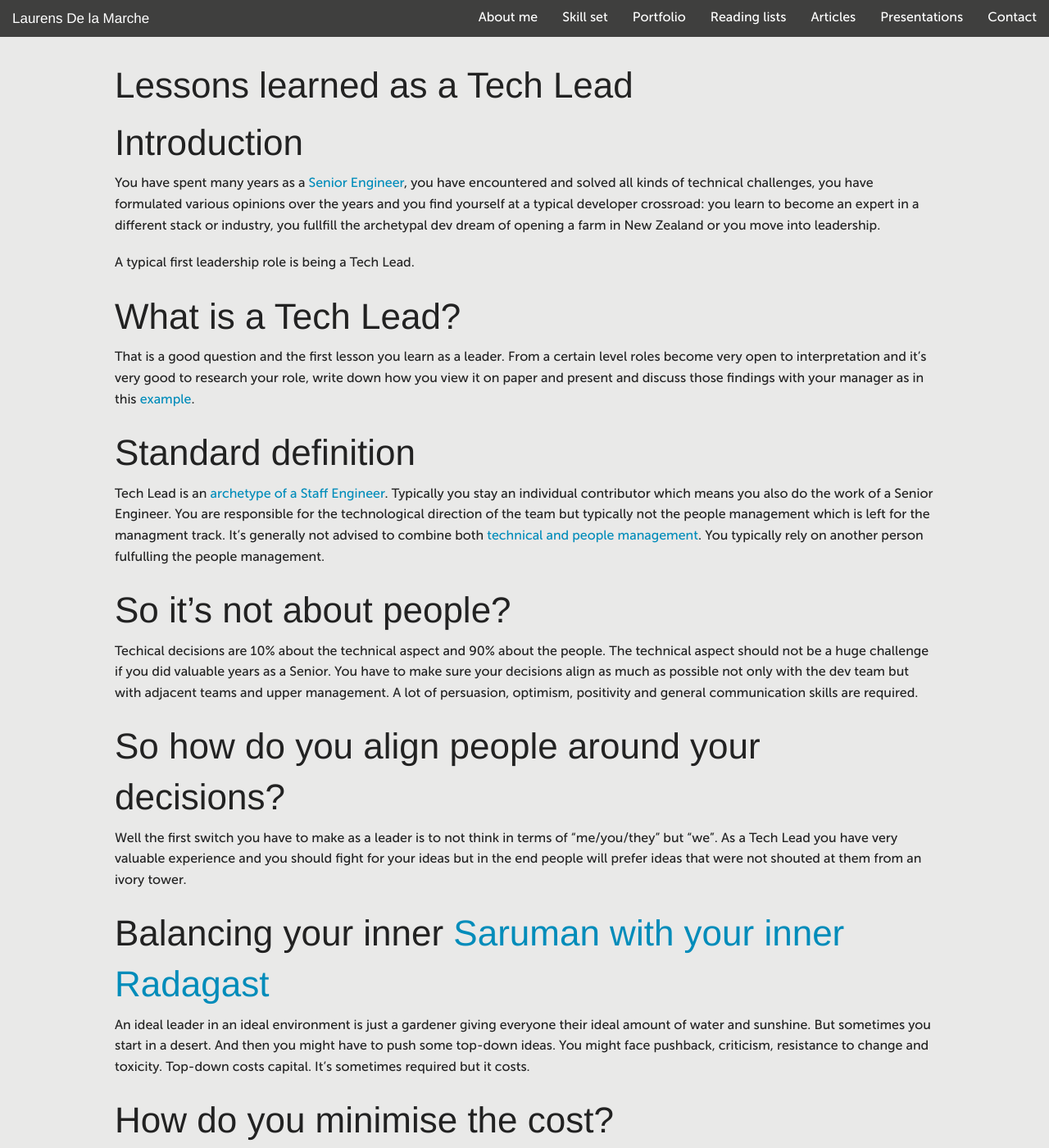
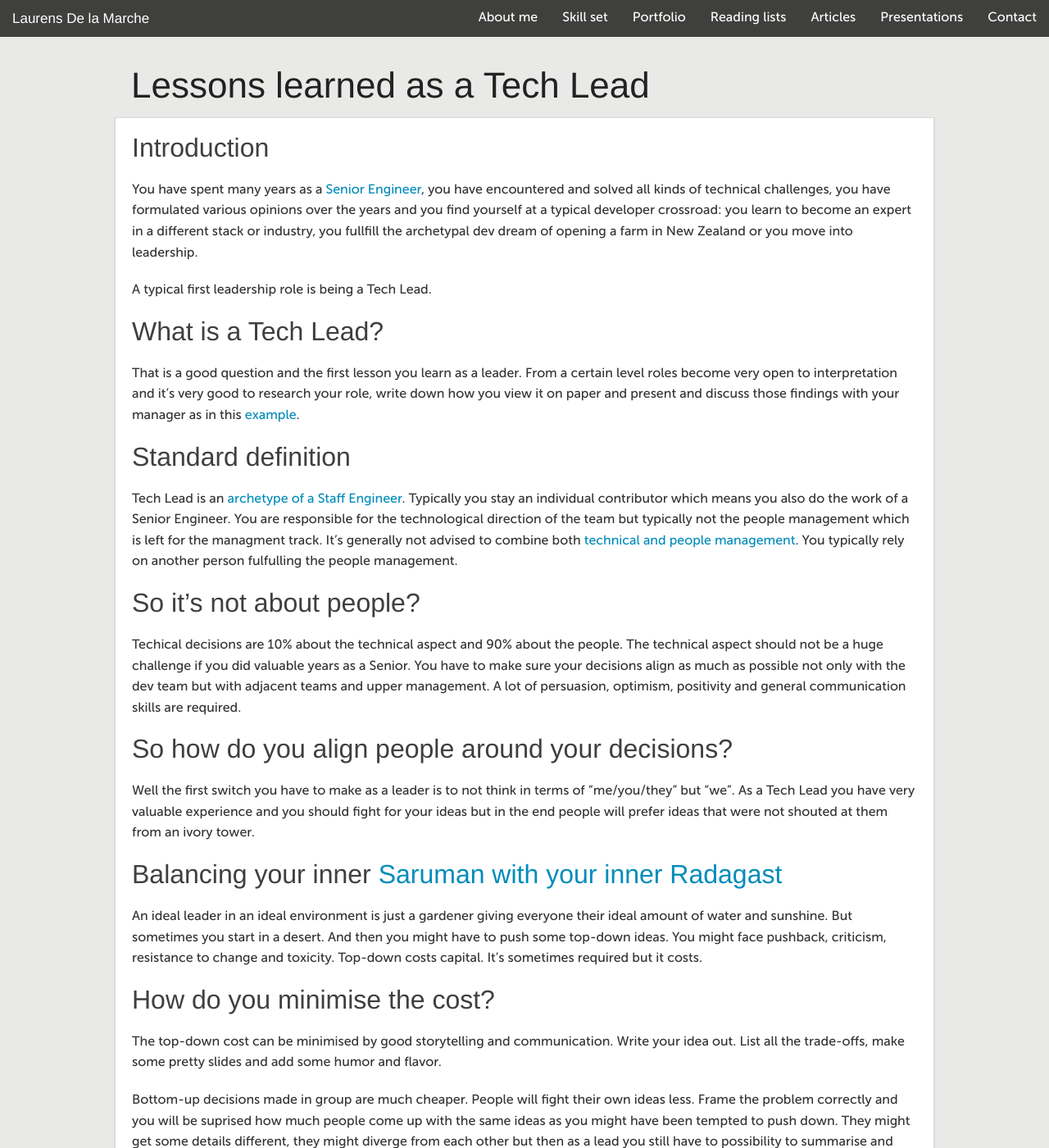
Before and after one commit to ldlamarc/laurensdelamarche, a Jekyll site: the page built from docs/_posts/2024-02-04-lessons-learned-tech-lead-skills.md, in a window 1280 px wide and 1400 px high. Shown: the whole window at 82% size. Built offline with Jekyll 4.4.1, drawn with Linux system fonts in a browser that asks for light colours.

Commit message:
Improve styling a bit

```diff
--- a/docs/_layouts/default.html
+++ b/docs/_layouts/default.html
@@ -75,6 +75,26 @@
     .panel {
       background: #fff;
       box-shadow: 0 1px 1px rgba(0, 0, 0, 0.15), -1px 0 0 rgba(0, 0, 0, 0.03), 1px 0 0 rgba(0, 0, 0, 0.03), 0 1px 0 rgba(0, 0, 0, 0.12);
+    }
+
+    .panel h2 {
+      margin-bottom: 0.75em;
+      color: #3f3f3e;
+      font-size: 2em;
+    }
+
+    .panel h3 {
+      color: #3f3f3e;
+      font-size: 1.75em;
+    }
+
+    .panel h4 {
+      color: #3f3f3e;
+      font-size: 1.5em;
+    }
+
+    code {
+      border-style: none;
     }
 
     .panel>:first-child.reading-list {
--- a/docs/_layouts/post.html
+++ b/docs/_layouts/post.html
@@ -1,5 +1,5 @@
 ---
 layout: default
 ---
-<h1>{{ page.short_title }}</h1>
-{{ content}}
+<h1 style="padding-left: 1.25rem">{{ page.short_title }}</h1>
+<div class="panel">{{ content}}</div>
--- a/docs/_posts/2024-02-04-lessons-learned-tech-lead-skills.md
+++ b/docs/_posts/2024-02-04-lessons-learned-tech-lead-skills.md
@@ -6,7 +6,7 @@ datetime: 2024-02-04T20:00
 excerpt: Lessons learned as a Tech Lead
 ---
 
-# Introduction
+## Introduction
 
 You have spent many years as a [Senior Engineer]({% post_url 2024-02-04-essential-skills-senior-engineer %}), you
 have encountered and solved all kinds of technical challenges, you have formulated various opinions over the years and
@@ -14,13 +14,13 @@ you find yourself at a typical developer crossroad: you learn to become an exper
 
 A typical first leadership role is being a Tech Lead.
 
-# What is a Tech Lead?
+## What is a Tech Lead?
 
 That is a good question and the first lesson you learn as a leader. From a certain level roles become very open to
 interpretation and it's very good to research your role, write down how you view it on paper and present and discuss
 those findings with your manager as in this [example](/tech_lead_role.pdf).
 
-# Standard definition
+## Standard definition
 
 Tech Lead is an [archetype of a Staff Engineer](https://staffeng.com/guides/staff-archetypes/). Typically you stay an
 individual contributor which means you also do the work of a Senior Engineer. You are responsible for the technological
@@ -28,26 +28,26 @@ direction of the team but typically not the people management which is left for
 advised to combine both [technical and people management](https://lethain.com/tech-lead-managers/). You typically rely
 on another person fulfulling the people management.
 
-# So it's not about people?
+## So it's not about people?
 
 Techical decisions are 10% about the technical aspect and 90% about the people. The technical aspect should not be a
 huge challenge if you did valuable years as a Senior. You have to make sure your decisions align as much as possible not
 only with the dev team but with adjacent teams and upper management. A lot of persuasion, optimism,
 positivity and general communication skills are required.
 
-# So how do you align people around your decisions?
+## So how do you align people around your decisions?
 
 Well the first switch you have to make as a leader is to not think in terms of "me/you/they" but "we". As a Tech Lead
 you have very valuable experience and you should fight for your ideas but in the end people will prefer ideas that were
 not shouted at them from an ivory tower.
 
-# Balancing your inner [Saruman with your inner Radagast](https://medium.com/@komorama/the-sarumans-and-the-radagasts-6392f889d142)
+## Balancing your inner [Saruman with your inner Radagast](https://medium.com/@komorama/the-sarumans-and-the-radagasts-6392f889d142)
 
 An ideal leader in an ideal environment is just a gardener giving everyone their ideal amount of water and sunshine. But
 sometimes you start in a desert. And then you might have to push some top-down ideas. You might face pushback,
 criticism, resistance to change and toxicity. Top-down costs capital. It's sometimes required but it costs.
 
-# How do you minimise the cost?
+## How do you minimise the cost?
 
 The top-down cost can be minimised by good storytelling and communication. Write your idea out. List all the trade-offs,
 make some pretty slides and add some humor and flavor.
@@ -60,7 +60,7 @@ summarise and compromise it into a decision you feel comfortable with. You plant
 Also it's cheaper to make a small step in the right direction than trying to solve too much with big leaps. Don't expect
 too much right off the bat. A PR that comes in at 5/10, get it to 7/10 instead of 10/10. If noone writes any tests ask for simple tests. Try easing everyone in.
 
-# How do you pay the cost?
+## How do you pay the cost?
 
 It's important to safeguard you personal time to recuperate, to keep a healthy worklife balance. It's important to stay optimistic and positive and to avoid
 falling too much into the defensive or worst reactive. This is not an easy exercise because as a Senior you might be used to your
@@ -73,7 +73,7 @@ But as any first-line leader will say it's not easy. You will have
 expectations, pressure from the bottom, top and sides and you will get squeezed as a lemon so make sure you know some recipes to make
 lemonade.
 
-# Which decisions do you focus on?
+## Which decisions do you focus on?
 
 As a Tech Lead you have to be "plugged into the feed" of the company as much as possible. You need to know the codebase, what
 managament is thinking, you need to know what your co-workers are thinking, you need to map out the company and stay up
@@ -87,7 +87,7 @@ might be a wasted learning opportunity for another member of the team. Make sure
 as you are probably still the most Senior on your team, and let other team members clear the rest and learn in the
 process.
 
-# Further reading
+## Further reading
 
 Leadership is a whole new field of learning. You might know everything about a technological stack. Assume you start on
 level 1 of leadership. It's a long road and one that is not easily learned by reading. But reading can still help and I
```
Also changed, not shown: docs/_posts/2015-10-25-ddd-value-objects.md (+6 -3 lines), docs/_posts/2024-02-04-essential-skills-senior-engineer.md (+1 -1 lines).
